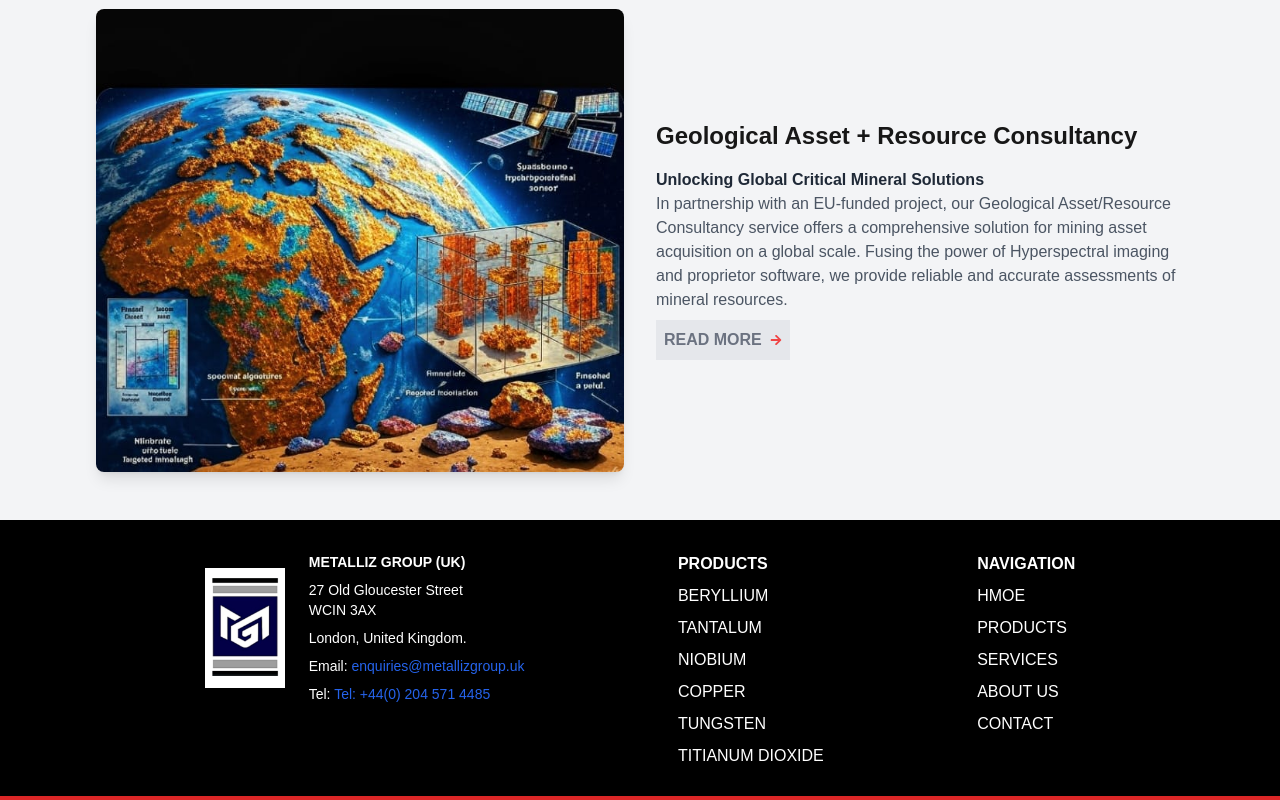
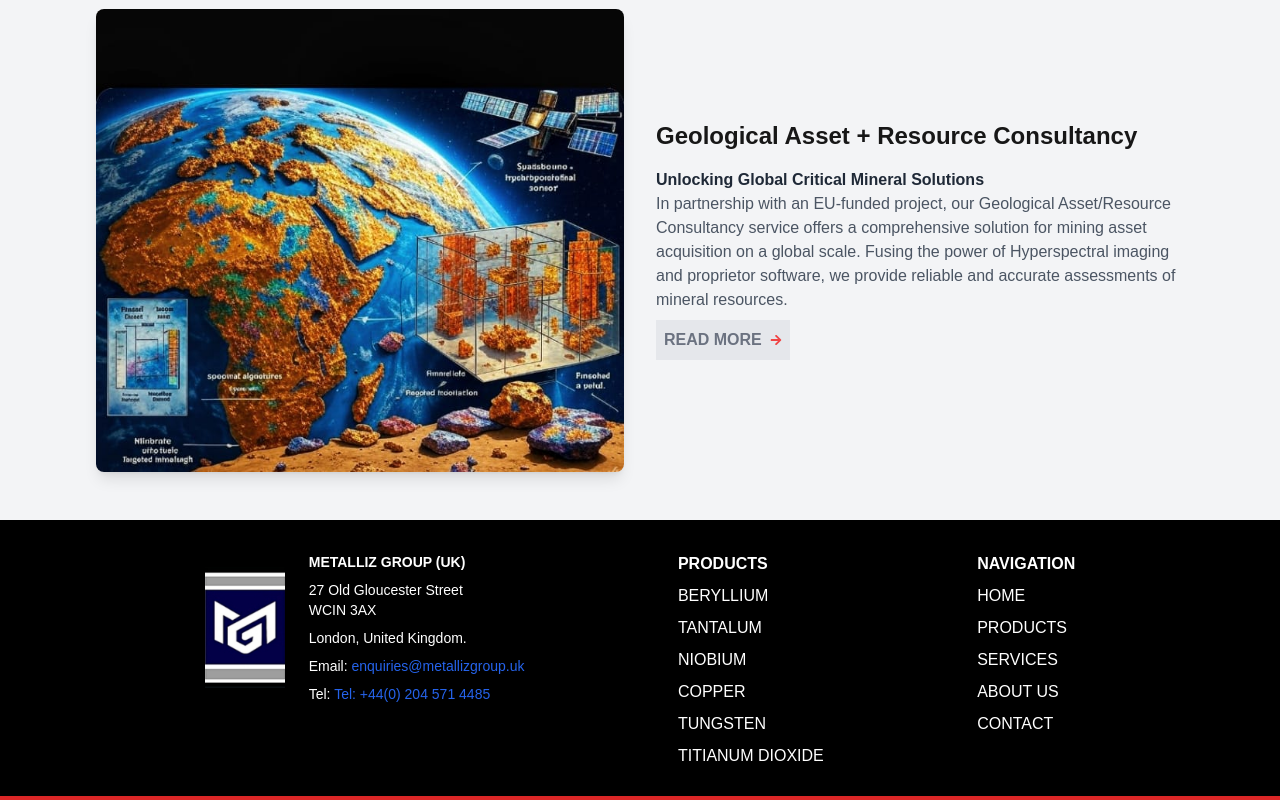
Before and after one commit to Petergya/profile-website, a Next.js app in the folder my-profile/: page / in a window 1280 px wide. Shown: the part 2755-3555 px from the top of the page. Built offline with nearby package versions, Linux system fonts and the light colour scheme.

Commit message:
update logo

```diff
--- a/my-profile/src/component/footer.js
+++ b/my-profile/src/component/footer.js
@@ -8,7 +8,7 @@ const Footer = () => {
 
         {/* Left Section - Logo & Copyright */}
         <div className="flex justify-around items-center space-x-6 text-center md:text-left mb-6 md:mb-0">
-          <Image src="/images/logo.jpg" alt="Suizze Allianz Group" width={80} height={80} />
+          <Image src="/images/logo1.jpg" alt="Suizze Allianz Group" width={80} height={80} />
 
           <div className="text-center md:text-left text-sm space-y-2">
             <p className="font-extrabold">METALLIZ GROUP (UK)</p>
@@ -44,7 +44,7 @@ const Footer = () => {
 
          <div className="flex flex-col space-y-2 text-center md:text-left">
           <a href="#" className="hover:text-gray-400 font-bold">NAVIGATION</a>
-          <a href="#" className="hover:text-gray-400">HMOE</a>
+          <a href="#" className="hover:text-gray-400">HOME</a>
           <a href="#" className="hover:text-gray-400">PRODUCTS</a>
           <a href="#" className="hover:text-gray-400">SERVICES</a>
           <a href="#" className="hover:text-gray-400">ABOUT US</a>
```
Also changed, not shown: my-profile/public/images/logo.jpg (deleted), my-profile/public/images/logo1.jpg (added).
